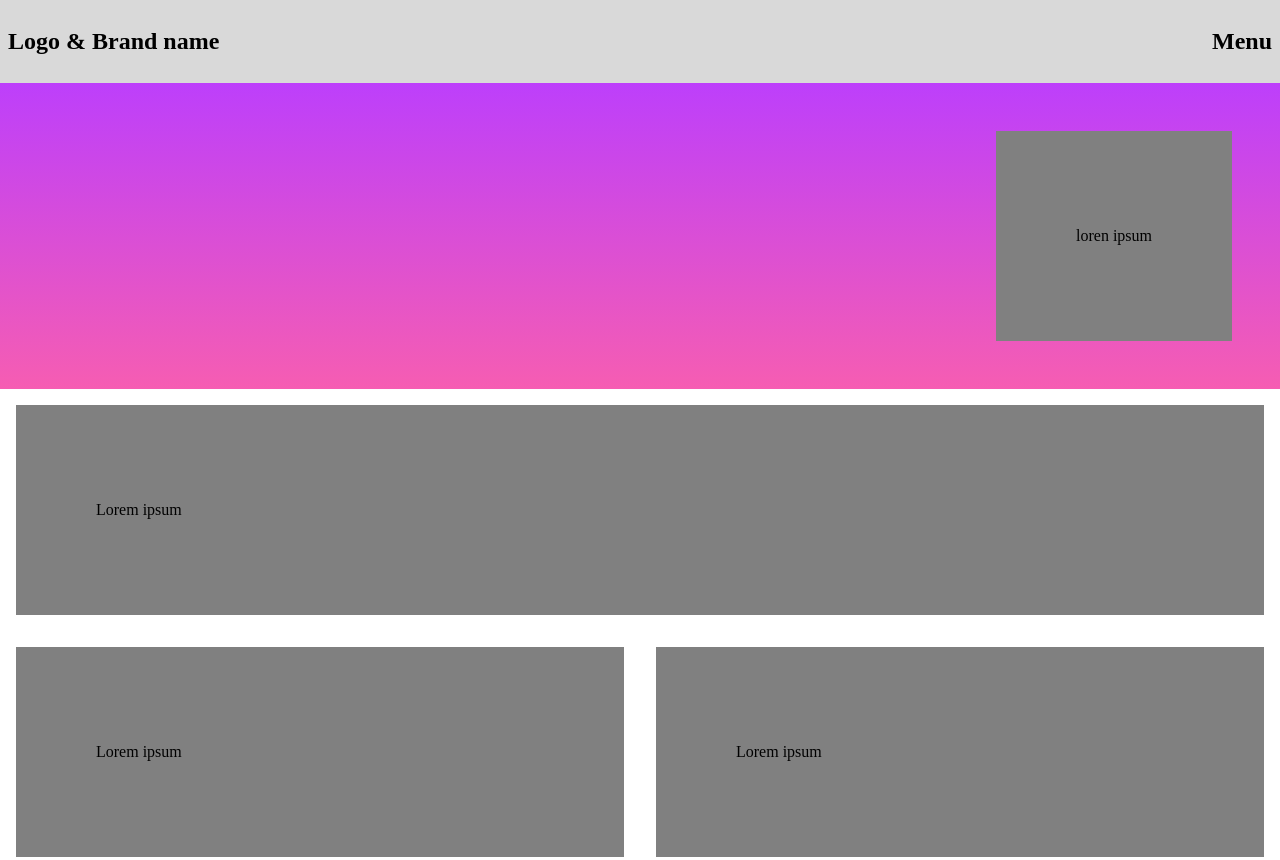
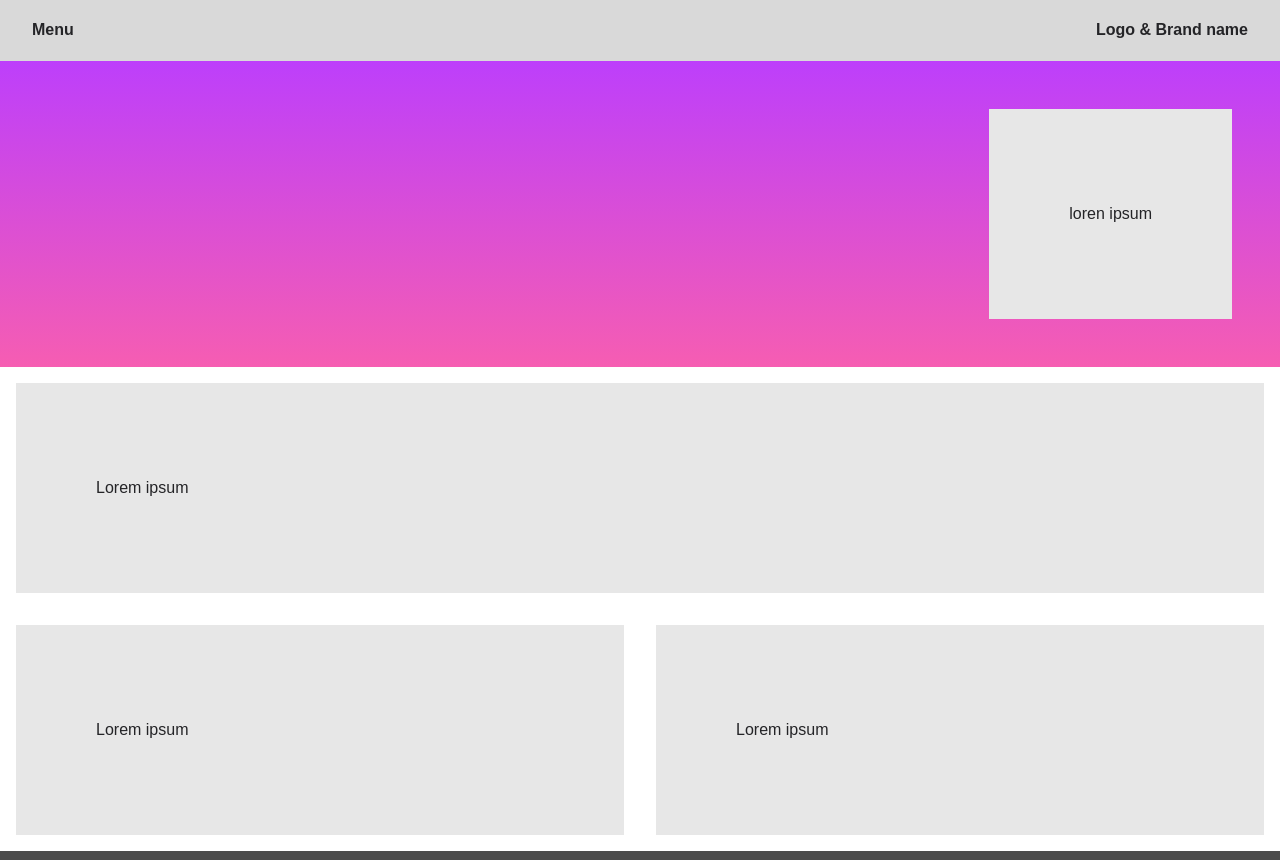
Before and after one commit to NyomKyon/Uppdrag-4, a plain HTML site: page new.html in a window 1280 px wide. Shown: the top 860 px of the page. Drawn offline with Linux system fonts and the light colour scheme.

Commit message:
bunch of stuff

```diff
--- a/css/new.css
+++ b/css/new.css
@@ -1,13 +1,29 @@
+/* Raw elements */
+
 body, main {
     margin: 0;
     padding: 0;
+    color: #242427;
+    font-family: "Montserrat", sans-serif;
 }
+
+a {
+    text-decoration: none;
+    color: #242427;
+}
+
+h1 {
+    font-size: medium;
+}
+
+/* Content divs and classes */
 
 .navbar {
     background-color: #D9D9D9;
     display: flex;
     justify-content: space-between;
     padding: 0.5rem;
+    padding-inline: 2rem;
 }
 
 .top-background {
@@ -18,7 +34,7 @@ body, main {
 }
 
 .top-content {
-    background-color: gray;
+    background-color: #e7e7e7;
     padding: 5rem;
     margin: 3rem;
 }
@@ -27,7 +43,7 @@ body, main {
 }
 
 .bottom-top {
-    background-color: gray;
+    background-color: #e7e7e7;
     padding: 5rem;
     margin: 1rem;
 }
@@ -38,7 +54,7 @@ body, main {
 }
 
 .bottom-box{
-    background-color: gray;
+    background-color: #e7e7e7;
     padding: 5rem;
     margin: 1rem;
     width: 50%;
@@ -49,4 +65,75 @@ body, main {
     display: flex;
     justify-content: space-between;
     padding: 1rem;
+    padding-inline: 2rem;
+    color: #f1f1f1;
 }
+
+/* Link hover effec */
+a {
+    position: relative;
+  }
+
+  a::before {
+      content: '';
+      position: absolute;
+      width: 100%;
+      height: 4px;
+      border-radius: 4px;
+      background-color: #18272F;
+      bottom: 0;
+      left: 0;
+      transform-origin: right;
+      transform: scaleX(0);
+      transition: transform .3s ease-in-out;
+    }
+
+  a:hover::before {
+    transform-origin: left;
+    transform: scaleX(1);
+  }
+
+/* Menu/navbar css  */
+.sidenav {
+    height: 100%;
+    width: 0;
+    position: fixed;
+    z-index: 1;
+    top: 0;
+    left: 0;
+    background-color: #111;
+    overflow-x: hidden;
+    transition: 0.5s;
+    padding-top: 60px;
+  }
+
+  .sidenav a {
+    padding: 8px 8px 8px 32px;
+    text-decoration: none;
+    font-size: 1.3rem;
+    color: #818181;
+    display: block;
+    transition: 0.3s;
+  }
+
+  .sidenav a:hover {
+    color: #f1f1f1;
+  }
+
+  .sidenav .closebtn {
+    position: absolute;
+    top: 0;
+    right: 25px;
+    font-size: 36px;
+    margin-left: 50px;
+  }
+
+  @media screen and (max-height: 450px) {
+    .sidenav {padding-top: 15px;}
+    .sidenav a {font-size: 18px;}
+  }
+
+  #main {
+    transition: margin-left .5s;
+
+  }
--- /dev/null
+++ b/menu.js
@@ -0,0 +1,9 @@
+function openNav() {
+    document.getElementById("mySidenav").style.width = "250px";
+    document.getElementById("main").style.marginLeft = "250px";
+  }
+
+  function closeNav() {
+    document.getElementById("mySidenav").style.width = "0";
+    document.getElementById("main").style.marginLeft = "0";
+  }
--- a/new.html
+++ b/new.html
@@ -6,13 +6,25 @@
     <link rel="stylesheet" href="css/new.css">
     <title>Document</title>
 </head>
-<body>
+<body id="main">
+    <div id="mySidenav" class="sidenav">
+        <a href="javascript:void(0)" class="closebtn" onclick="closeNav()">&times;</a>
+        <a href="index.html">Homepage</a>
+        <a href="#">Hobbies</a>
+        <a href="#">Internet History</a>
+        <a href="#">Internet Ethics</a>
+        <a href="contact.html">Contact</a>
+    </div>
     <nav class="navbar">
+        <span onclick="openNav()">
+            <a href="#">
+            <h1 class="menu">
+                Menu
+            </h1>
+            </a>
+        </span>
         <h1>
             Logo & Brand name
-        </h1>
-        <h1>
-            Menu
         </h1>
     </nav>
 
@@ -46,5 +58,6 @@
             <p>Noah Edin Ringsell™</p>
         </div>
     </footer>
+    <script src="menu.js"></script>
 </body>
 </html>
```
Also changed, not shown: 1 other file.
